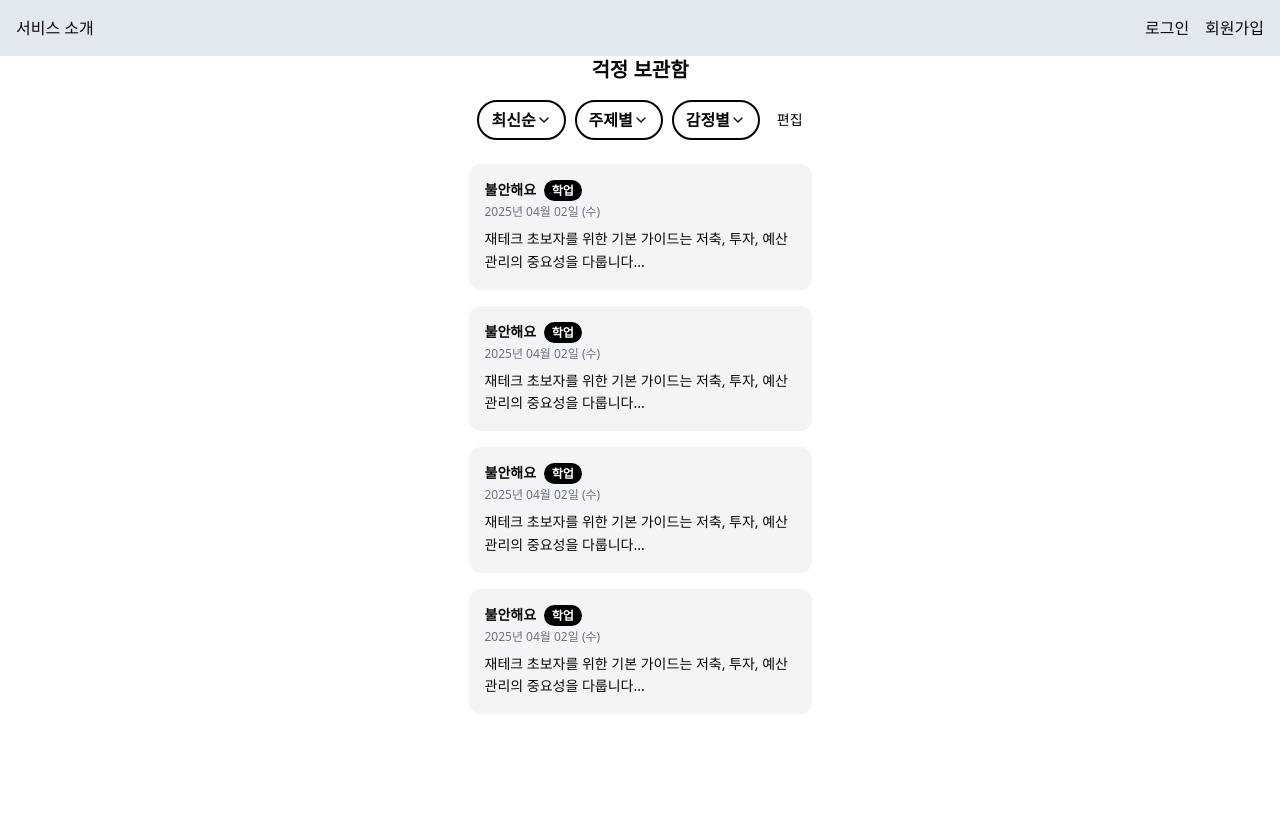
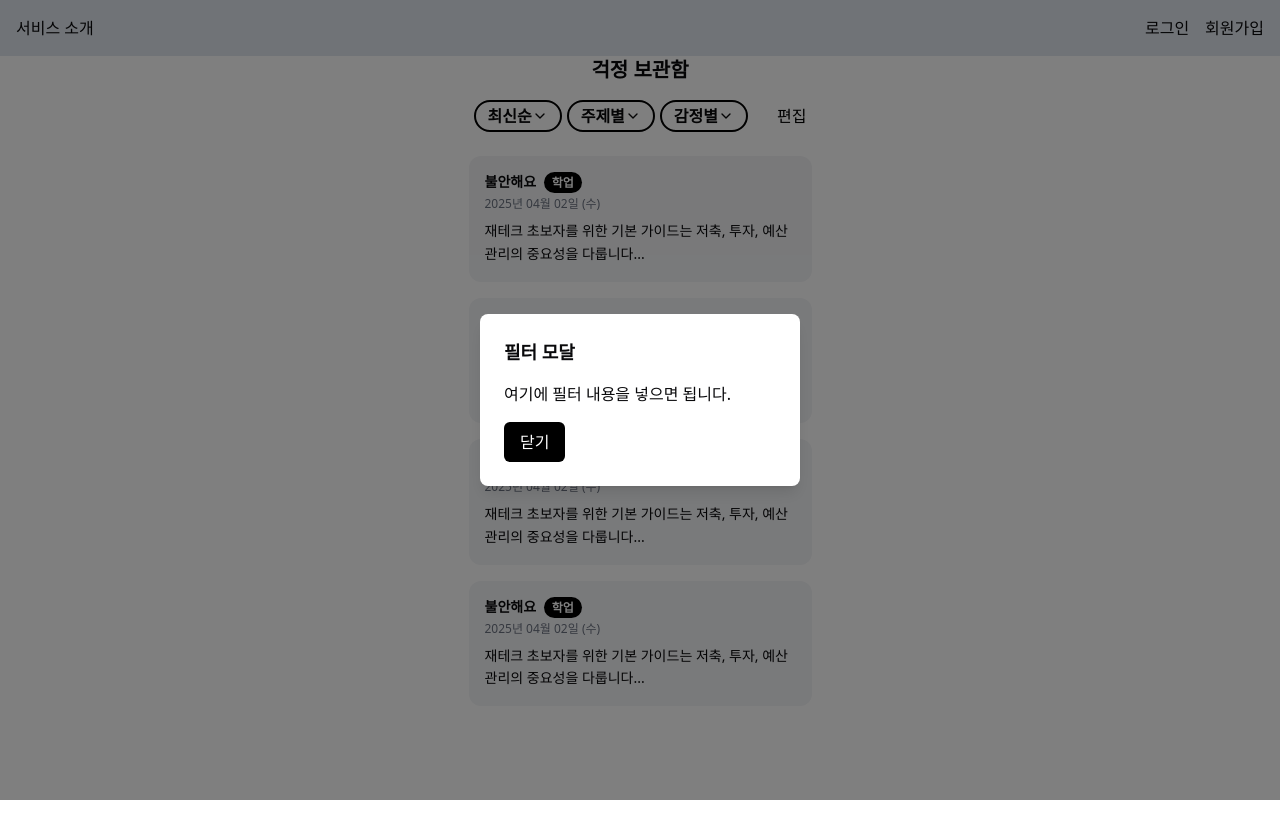
Before and after one commit to PomegranateBlue/dont_worry, a Next.js app: page /notebox in a window 1280 px wide. Both pictures are taken after a click on the button "최신순". Shown: the top 838 px of the page. Built offline with nearby package versions, Linux system fonts and the light colour scheme; no server answers.

Commit message:
🎉 add / FilterBar에서 FilterModal 호출 구현

```diff
--- a/src/components/noteBoxComponents/FilterBar.tsx
+++ b/src/components/noteBoxComponents/FilterBar.tsx
@@ -1,26 +1,35 @@
 'use client';
 // import FilterModal from './FilterModal';
 
+import { useState } from 'react';
 import { ChevronDown } from 'lucide-react';
 const sortOption = ['최신순', '주제별', '감정별'];
 // import { frameSteps } from 'framer-motion';.
+import FilterModal from './FilterModal';
 const FilterBar = () => {
+  const [isModalOpen, setIsModalOpen] = useState(false);
+
   return (
+    <>
       <header className="flex items-center justify-evenly p-4">
         {sortOption.map((label) => (
           <button
             key={label}
-          className="flex items-center  font-bold  px-3 py-1.5 border-[2px] border-black rounded-full text-md"
+            onClick={() => setIsModalOpen(true)}
+            className="flex items-center  font-bold  px-3 py-0.5 border-[2px] border-black rounded-full text-md"
           >
             {label}
             <ChevronDown className="w-4 h-4" />
           </button>
         ))}
 
-      <button className="ml-2 text-sm text-black flex items-center gap-1">
+        <button className="ml-6 text-md text-black flex items-center gap-1">
           편집
         </button>
       </header>
+
+      <FilterModal isOpen={isModalOpen} onClose={() => setIsModalOpen(false)} />
+    </>
   );
 };
 
--- a/src/components/noteBoxComponents/FilterModal.tsx
+++ b/src/components/noteBoxComponents/FilterModal.tsx
@@ -1,35 +1,26 @@
-// components/FilterModal.tsx
-interface Props {
+'use client';
+
+import React from 'react';
+
+interface FilterModalProps {
+  isOpen: boolean;
   onClose: () => void;
 }
 
-const FilterModal = ({ onClose }: Props) => {
+const FilterModal = ({ isOpen, onClose }: FilterModalProps) => {
+  if (!isOpen) return null;
+
   return (
-    <div className="fixed inset-0 bg-black/50 z-50 flex justify-center items-end">
-      {/* 배경 클릭 시 닫힘 */}
-      <div className="absolute inset-0" onClick={onClose} />
-
-      <div className="relative w-full max-w-[375px] bg-white rounded-t-2xl p-4 z-10">
-        <h2 className="text-lg font-bold text-center mb-4">작성순</h2>
-        <div className="grid grid-cols-3 gap-2">
-          {['최신순', '오래된순', '가나다순'].map((item) => (
-            <button
-              key={item}
-              className="border rounded-full px-3 py-1 text-sm"
-            >
-              {item}
-            </button>
-          ))}
-        </div>
-        <div className="mt-6 flex justify-between">
-          <button className="text-sm text-gray-400">초기화</button>
-          <button
-            className="bg-black text-white px-4 py-2 text-sm rounded-full"
-            onClick={onClose}
-          >
-            12개 결과보기
-          </button>
-        </div>
+    <div className="fixed inset-0 bg-black/50 flex justify-center items-center z-50">
+      <div className="bg-white p-6 rounded-lg shadow-lg w-80">
+        <h2 className="text-lg font-semibold mb-4">필터 모달</h2>
+        <p>여기에 필터 내용을 넣으면 됩니다.</p>
+        <button
+          className="mt-4 px-4 py-2 bg-black text-white rounded-md"
+          onClick={onClose}
+        >
+          닫기
+        </button>
       </div>
     </div>
   );
```
Lines whose indentation alone changed are shown as unchanged.
